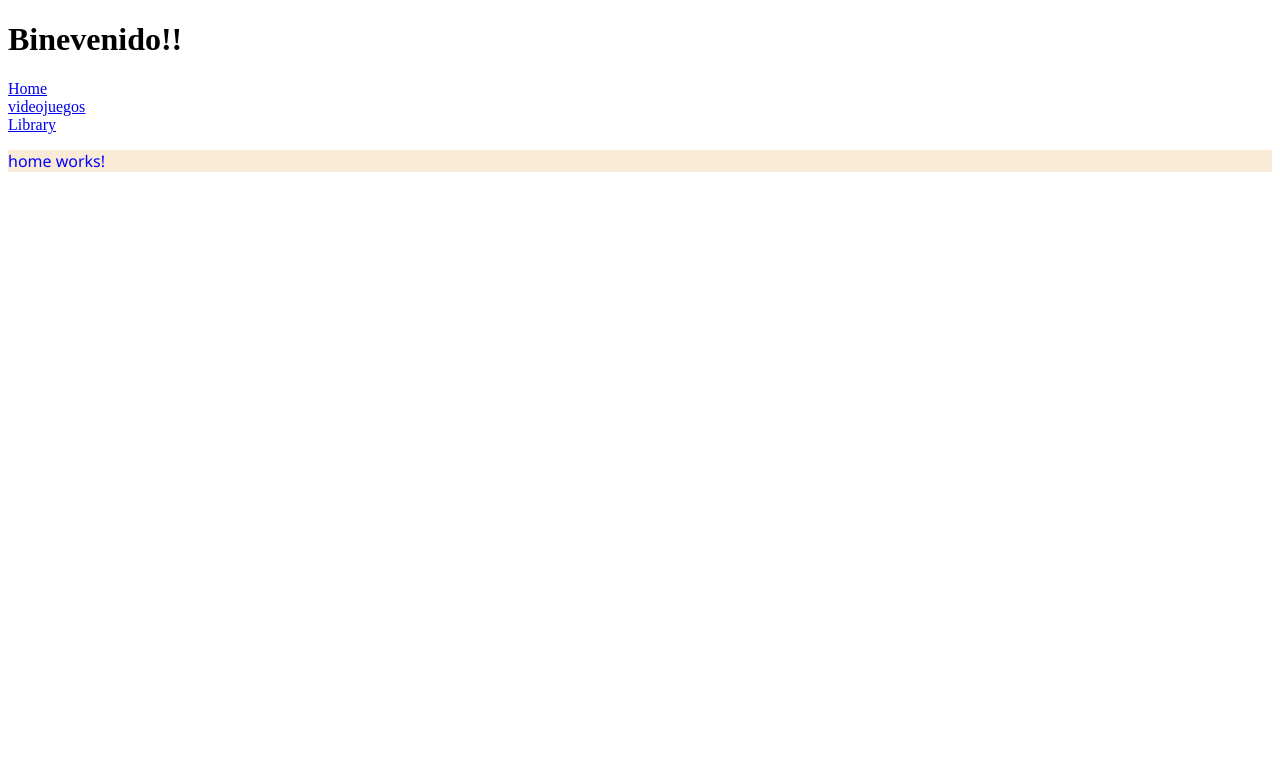
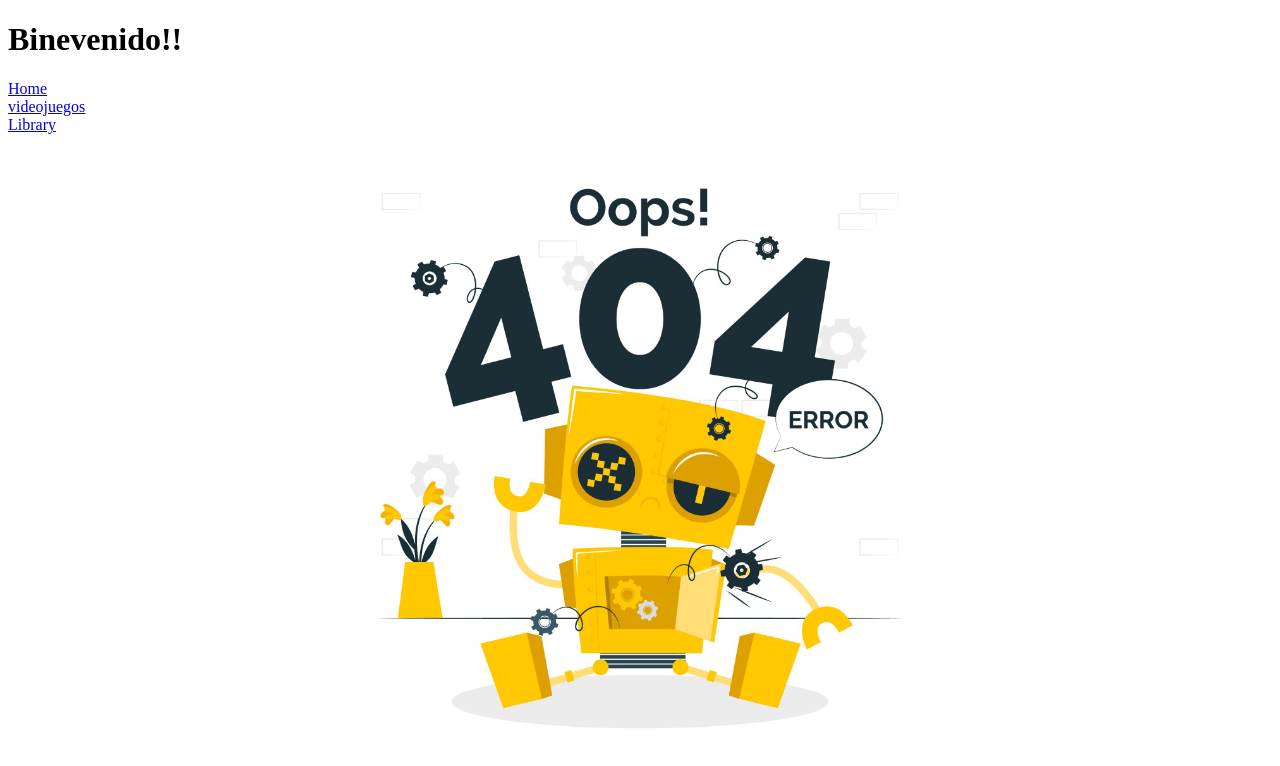
Before and after one commit to nelson83mdq/aprendiendo_angular, an Angular app: page / in a window 1280 px wide. Shown: the top 766 px of the page. Built offline with nearby package versions, Linux system fonts and the light colour scheme.

Commit message:
adding passing params using url

```diff
--- a/src/app/app-routing.module.ts
+++ b/src/app/app-routing.module.ts
@@ -4,12 +4,14 @@ import { RouterModule, Routes } from '@angular/router';
 import { VideoJuegosComponent } from './video-juegos/video-juegos.component';
 import { LibraryComponent } from './library/library.component';
 import { HomeComponent } from './home/home.component';
+import { OopsErrorComponent } from './oops-error/oops-error.component';
 
 const routes: Routes = [
   {path: 'videojuegos', component: VideoJuegosComponent},
-  {path: '', component: HomeComponent},
+  {path: 'home', component: HomeComponent},
   {path: 'library', component: LibraryComponent},
-  {path: '**', component: HomeComponent},
+  {path: 'library/:someBook', component: LibraryComponent},
+  {path: '**', component: OopsErrorComponent},
 
 ];
 
--- a/src/app/app.module.ts
+++ b/src/app/app.module.ts
@@ -7,13 +7,15 @@ import { VideoJuegosComponent } from './video-juegos/video-juegos.component';
 import { FormsModule } from '@angular/forms';
 import { HomeComponent } from './home/home.component';
 import { LibraryComponent } from './library/library.component';
+import { OopsErrorComponent } from './oops-error/oops-error.component';
 
 @NgModule({
   declarations: [
     AppComponent,
     VideoJuegosComponent,
     HomeComponent,
-    LibraryComponent
+    LibraryComponent,
+    OopsErrorComponent
   ],
   imports: [
     BrowserModule,
--- a/src/app/library/library.component.html
+++ b/src/app/library/library.component.html
@@ -1,4 +1,4 @@
-<h2>list of recommended books:</h2>
+<h2 *ngIf="libroNombre">recommended book of this month: {{libroNombre}}</h2>
 <ul>
     <li *ngFor="let book of bookList">
         <article [class.articleSuccess]="book.review >=200">
--- a/src/app/library/library.component.ts
+++ b/src/app/library/library.component.ts
@@ -1,5 +1,6 @@
-import { Component } from '@angular/core';
+import { Component, OnInit } from '@angular/core';
 import { Book } from './book';
+import { Router, ActivatedRoute, Params } from '@angular/router';
 
 @Component({
   selector: 'app-library',
@@ -8,13 +9,24 @@ import { Book } from './book';
 })
 export class LibraryComponent {
   public bookList: Array<Book>;
+  public libroNombre: String = '';
 
-  constructor(){
+  constructor(
+    private _route: ActivatedRoute,
+    private _router: Router
+  ){
     this.bookList = [
       new Book('El Viejo y el Mar',new Date('1980/05/23'),'Hemingway', 'P&G',100),
       new Book('Mas respeto que soy tu madre',new Date('2005/07/02'),'Casciari', 'Orsai',500),
       new Book('El Aleph',new Date('1980/05/1'),'Borges', 'Editorial Buenos Aires',200),
       new Book('jueguetes Perdidos',new Date('1989/12/3'),'Cortazar', 'Universidad Nacional',150)
     ]
+
+  }
+
+  ngOnInit(){
+    this._route.params.subscribe((params: Params) =>{
+      this.libroNombre = params['someBook'];
+    })
   }
 }
--- /dev/null
+++ b/src/app/oops-error/oops-error.component.css
@@ -0,0 +1,6 @@
+.center {
+    display: block;
+    margin-left: auto;
+    margin-right: auto;
+    width: 50%;
+  }
--- /dev/null
+++ b/src/app/oops-error/oops-error.component.html
@@ -0,0 +1,3 @@
+<div class="align-center">
+    <img src="./assets/oops.jpg" class="center" size/>
+</div>
```
Also changed, not shown: src/app/oops-error/oops-error.component.ts (added, +10 -0 lines), src/assets/oops.jpg (added), 1 other file (tests, documents, lock files or other folders).
